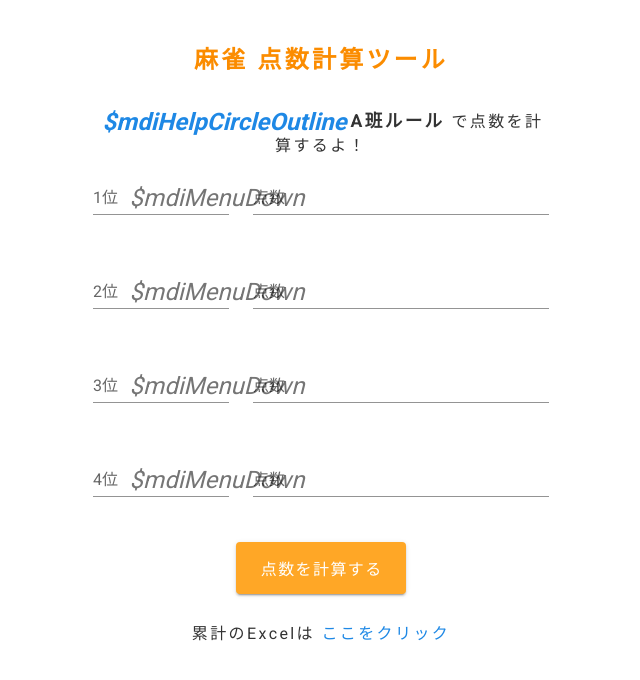
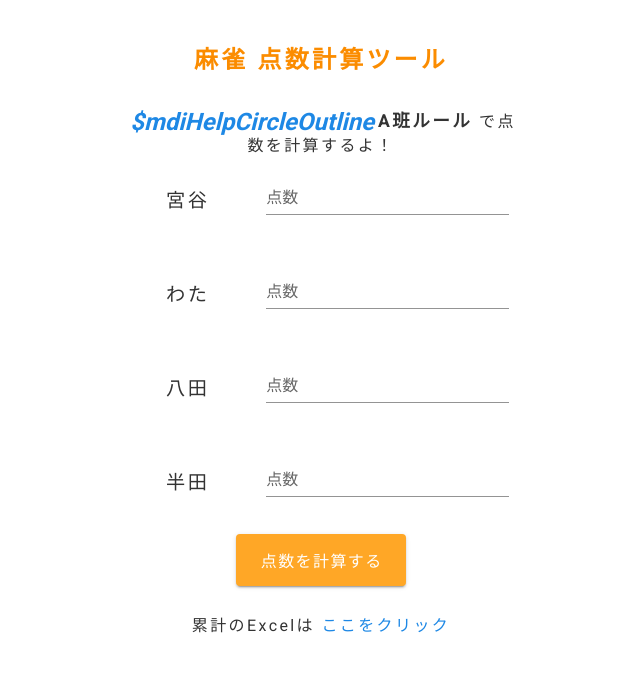
Before and after one commit to azusaw/mahjong_score_calclation, a Nuxt app: page / in a window 1280 px wide. Shown: the top 680 px of the page, without its empty margins (319-959 px from the left). Built offline with nearby package versions, Linux system fonts and the light colour scheme.

Commit message:
順位を自動計算するように改良

```diff
--- a/pages/index.vue
+++ b/pages/index.vue
@@ -1,6 +1,6 @@
 <template>
   <div class="home">
-    <v-container class="mx-auto" style="text-align: center; max-width: 30rem">
+    <v-container class="mx-auto" style="text-align: center; max-width: 27rem">
       <h1 style="font-size: 1.5rem; line-height: 6rem; color: #FB8C00; letter-spacing: 0.2rem">麻雀&nbsp;点数計算ツール</h1>
         <v-tooltip bottom color="#F3F3F3">
           <template v-slot:activator="{ on, attrs }">
@@ -20,17 +20,17 @@
           </span>
         </v-tooltip>
       で点数を計算するよ！
-      <v-form class="my-2">
-        <v-row v-for="(item, index) in results" :key="index">
+      <v-form class="my-2 mx-4">
+        <v-row v-for="(item, index) in member" :key="index" align="center">
           <v-col cols="4">
-            <v-select :items="member" v-model="item.name" :label='`${item.rank}位`' required append-icon='$mdiMenuDown'></v-select>
+            <span style="font-size: 1.2rem">{{item.name}}</span>
           </v-col>
           <v-col cols="8">
             <v-text-field v-model="item.result" label="点数" type="number" required></v-text-field>
           </v-col>
         </v-row>
       </v-form>
-      <v-btn x-large dark color="#FFA726" class="mt-4" @click="calc()" >
+      <v-btn x-large dark color="#FFA726" class="mt-2" @click="calc()" >
         点数を計算する
       </v-btn>
       <div style="line-height: 5rem">
@@ -65,7 +65,24 @@ export default {
     calc() {
       const OKA = 25000
       const UMA = [5, 10]
+      let i = 0
 
+      /* 順位を確定し、画像を設定 */
+      for(var tmp1 of this.member) {
+        for(var tmp2 of this.results) {
+          if (tmp1.name == tmp2.name) {
+            tmp2.result = tmp1.result
+          }
+        }
+      }
+      this.results.sort(function(a, b){
+        if(a.result < b.result) return 1
+        if(a.result > b.result) return -1
+        return 0
+      })
+      for(var tmp of this.results) {
+        tmp.rank = ++i
+      }
       this.setImg()
 
       for(var tmp of this.results) {
@@ -73,7 +90,7 @@ export default {
         tmp.point = Math.floor((tmp.result - OKA) / 1000)
         if(tmp.result % 1000 >= 600) {
           tmp.point++
-        } else if(tmp.result % 1000 < 0 && tmp.result % 1000 >= -500) {
+        } else if(tmp.result % 1000 < 0 && tmp.result % 1000 > -600) {
           /* 負数はMath.floorで1多く丸められるので、捨の場合は+1する */
           tmp.point++
         }
@@ -138,13 +155,17 @@ export default {
   data: () => ({
     dialog: false,
     member: [
-      "宮谷", "わた", "八田", "半田"
+      { name: "宮谷", result: '' },
+      { name: "わた", result: '' },
+      { name: "八田", result: '' },
+      { name: "半田", result: '' },
     ],
+    /* 入力状態を保存するため入力と別の配列で管理する */
     results: [
-      { rank: 1, name: "", result: '', point: 0 },
-      { rank: 2, name: "", result: '', point: 0 },
-      { rank: 3, name: "", result: '', point: 0 },
-      { rank: 4, name: "", result: '', point: 0 },
+      { rank: '', name: "宮谷", result: '', point: 0 },
+      { rank: '', name: "わた", result: '', point: 0 },
+      { rank: '', name: "八田", result: '', point: 0 },
+      { rank: '', name: "半田", result: '', point: 0 },
     ],
     img: ''
   })
```
Lines whose indentation alone changed are shown as unchanged.
